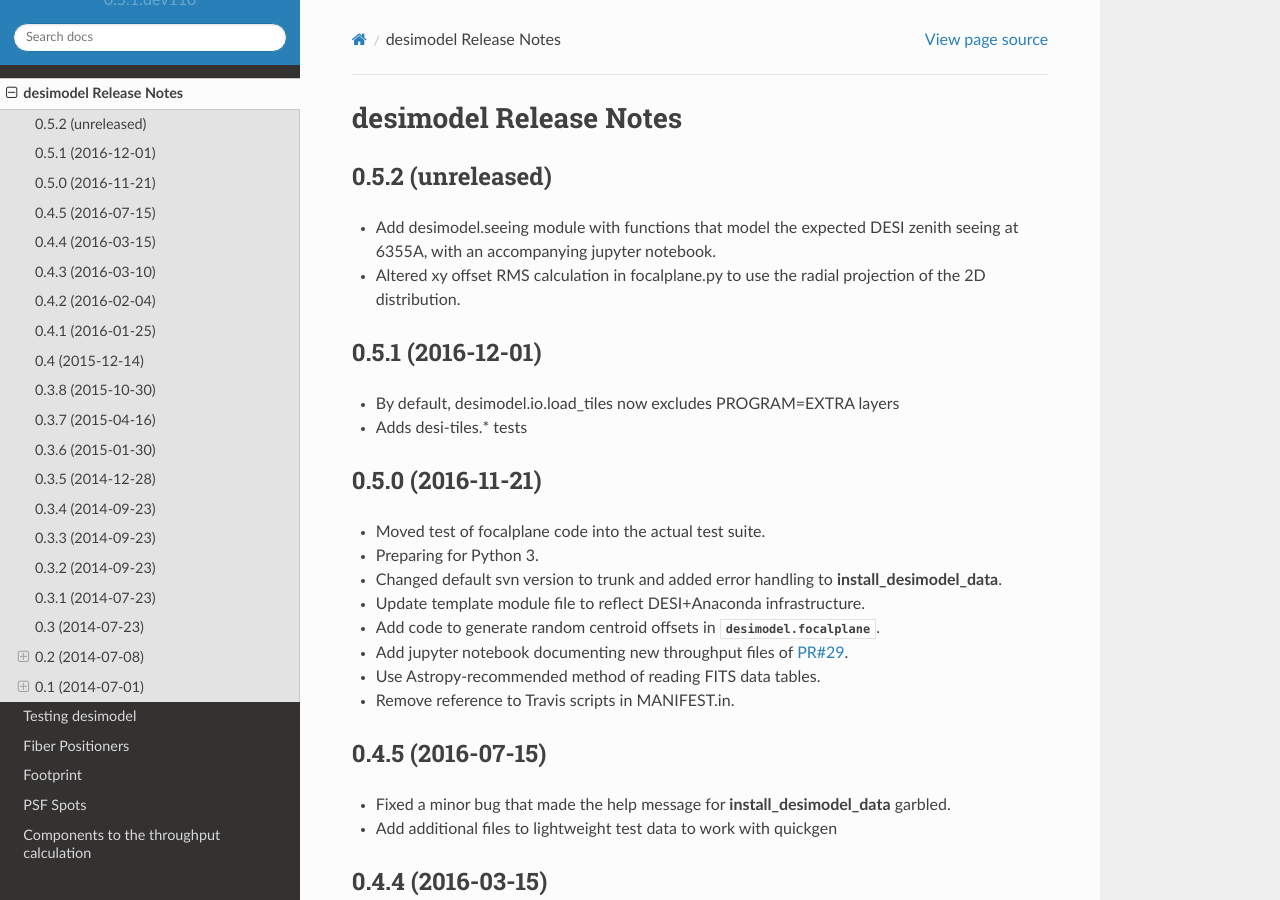
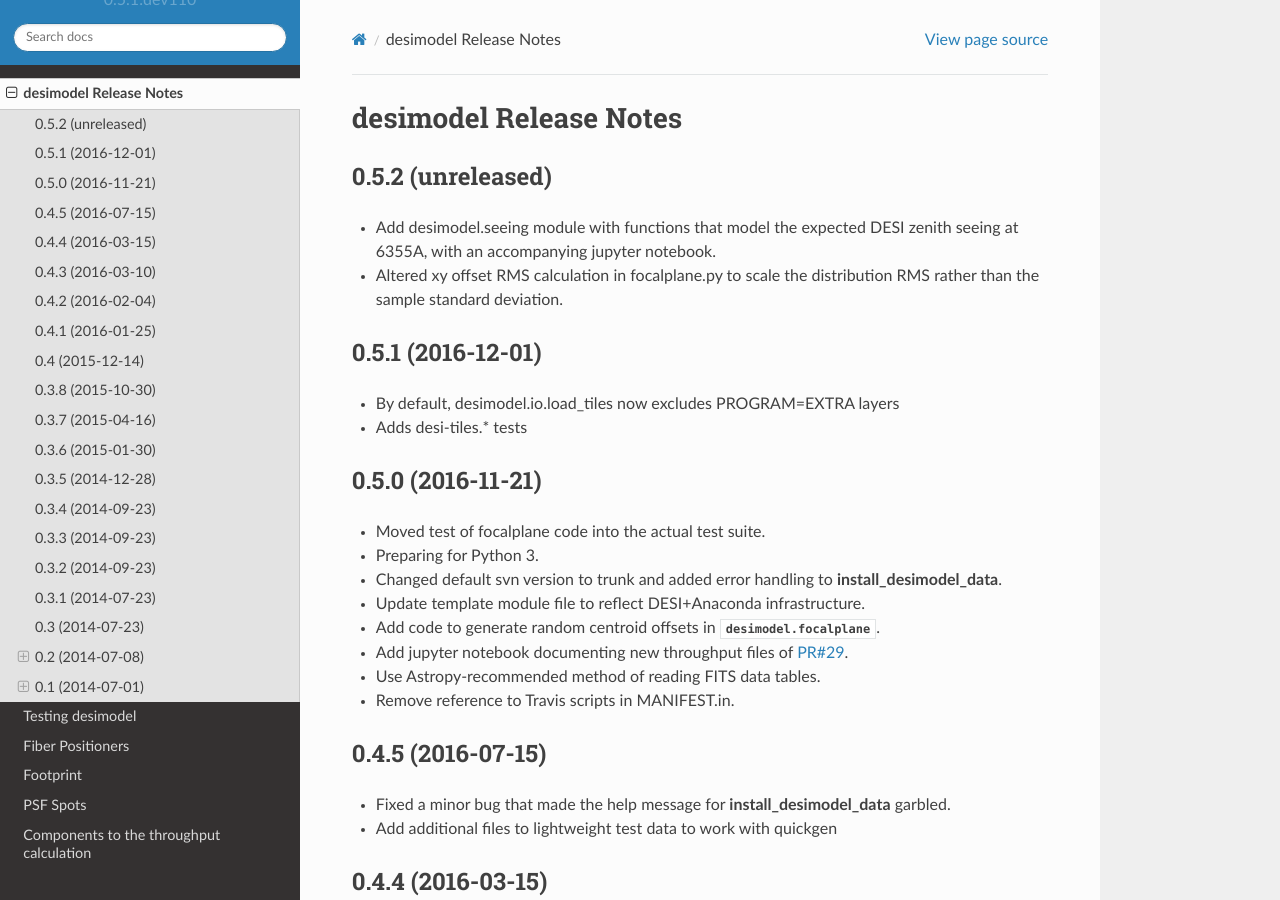
Before and after one commit to desihub/desimodel, a Sphinx documentation site: the page built from doc/release_notes.rst, in a window 1280 px wide and 900 px high. Built offline with Sphinx 7.4.7 and the Read the Docs theme 2.0.0, drawn with Linux system fonts in a browser that asks for light colours.

Commit message:
Match docs to reflect the RMS scale change.

```diff
--- a/doc/release_notes.rst
+++ b/doc/release_notes.rst
@@ -7,8 +7,8 @@ desimodel Release Notes
 
 * Add desimodel.seeing module with functions that model the expected DESI
   zenith seeing at 6355A, with an accompanying jupyter notebook.
-* Altered xy offset RMS calculation in focalplane.py to use the radial
-  projection of the 2D distribution.
+* Altered xy offset RMS calculation in focalplane.py to scale the distribution
+  RMS rather than the sample standard deviation.
 
 0.5.1 (2016-12-01)
 ------------------
```
